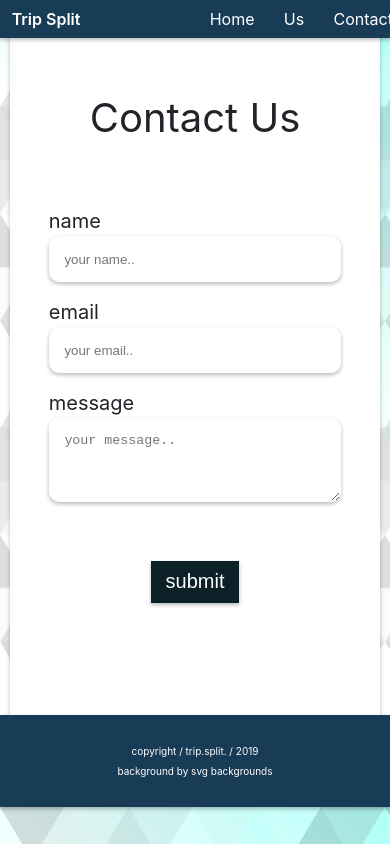
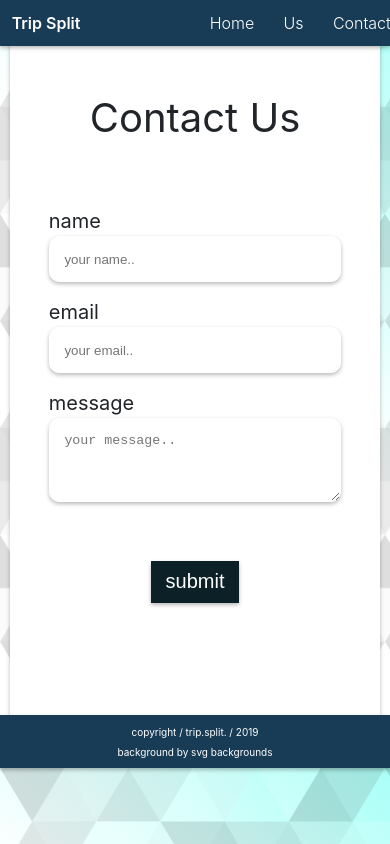
Before and after one commit to cmruss/Marketing-Page, a plain HTML site: page contact.html in a window 390 px wide. Drawn offline with Linux system fonts and the light colour scheme.

Commit message:
nav-bar tweak mobile

```diff
--- a/less/footer.less
+++ b/less/footer.less
@@ -13,6 +13,6 @@ footer{
 
     @media(@mobile){
         width: 100%;
-        padding: 8% 0;
+        padding: 3% 0;
     }
 }
--- a/less/navigation.less
+++ b/less/navigation.less
@@ -7,7 +7,7 @@ nav{
     position: fixed;
     background-color: @nav-bg-color;
     margin: 0 auto;
-    padding: 0 3%;
+    padding: 1% 3%;
     left: 10%;
     box-shadow: 0px 2px 4px rgba(0,0,0,0.28);
 
@@ -48,6 +48,7 @@ nav{
 
         a{
             font-size: 1.6rem;
+            font-weight: 300;
             text-decoration: none;
             color: @nav-font-color;
             padding: 3% 8%;
```
Also changed, not shown: css/index.css.
